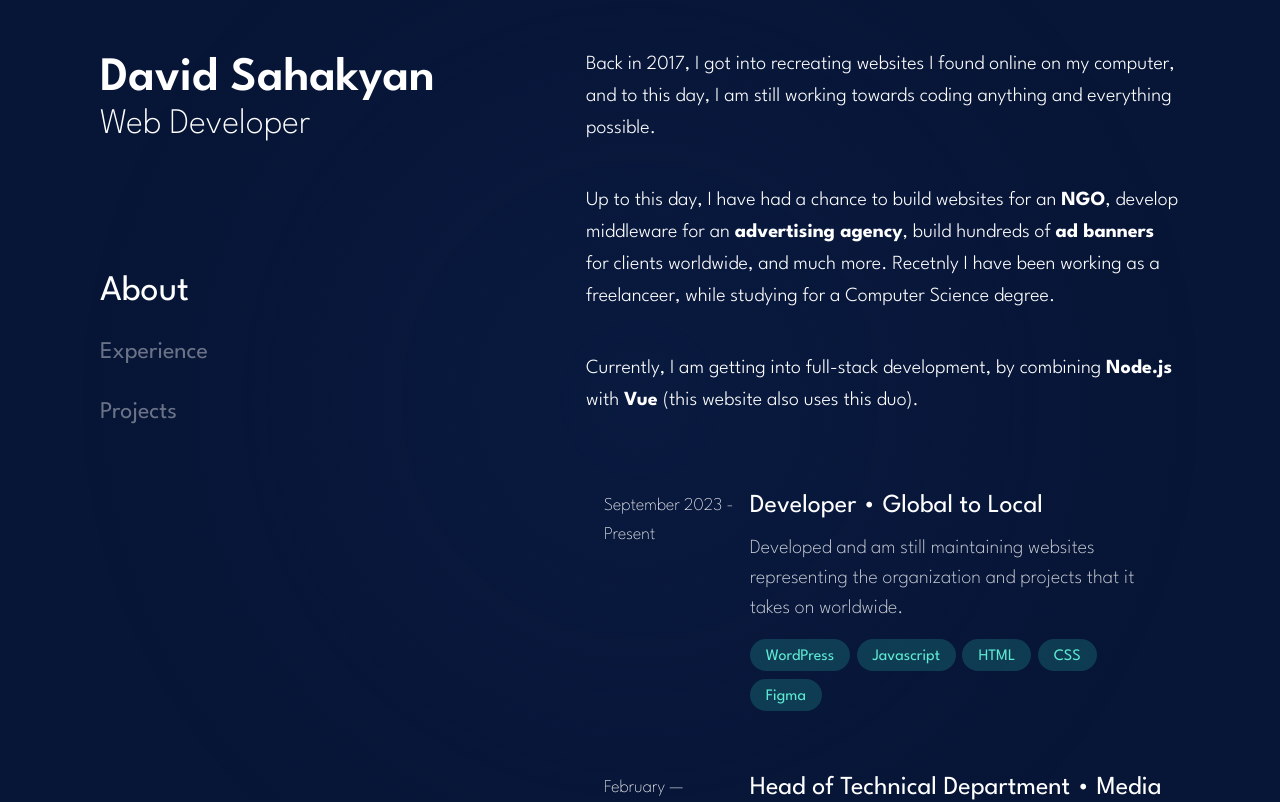
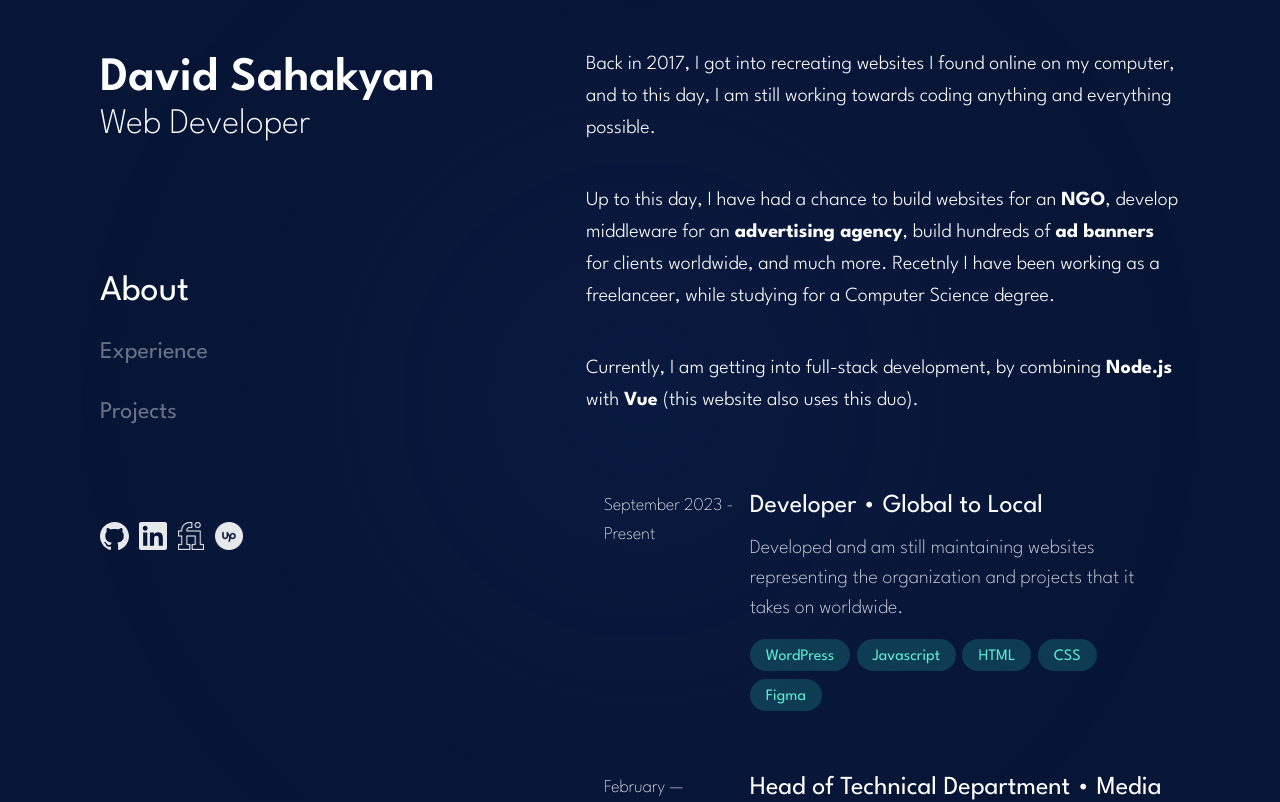
Before and after one commit to davsahakyan/davsahakyan.com, a Vue app: page / in a window 1280 px wide. Shown: the top 802 px of the page. Built offline with nearby package versions, Linux system fonts and the light colour scheme.

Commit message:
Added social icons to LeftSidebar, fixed Projects button color and hover

```diff
--- a/src/components/LeftSidebar.vue
+++ b/src/components/LeftSidebar.vue
@@ -1,5 +1,10 @@
 <script setup>
 import { onMounted, ref } from 'vue';
+
+import GithubIcon from '../assets/Github.svg';
+import LinkedInIcon from '../assets/LinkedIn.svg';
+import FiverrIcon from '../assets/Fiverr.svg';
+import UpworkIcon from '../assets/Upwork.svg';
 
 const list = ref([
   {
@@ -18,6 +23,29 @@ const list = ref([
     active: false
   }
 ]);
+
+const socials = ref([
+  {
+    "image": GithubIcon,
+    "alt": "Github",
+    "url": "https://github.com/davsahakyan"
+  },
+  {
+    "image": LinkedInIcon,
+    "alt": "LinkedIn",
+    "url": "https://www.linkedin.com/in/dav-sahakyan/"
+  },
+  {
+    "image": FiverrIcon,
+    "alt": "Fiverr",
+    "url": "https://www.fiverr.com/davsahakyann",
+  },
+  {
+    "image": UpworkIcon,
+    "alt": "Upwork",
+    "url": "https://www.upwork.com/freelancers/~01df82f3d99133d553",
+  }
+])
 
 const listRefs = ref([]);
 
@@ -51,13 +79,14 @@ onMounted(() => {
         </li>
       </ul>
     </nav>
+  </div>
 
-  </div>
   <div id="socials">
-    <div class="social"></div>
-    <div class="social"></div>
-    <div class="social"></div>
-    <div class="social"></div>
+    <div class="social" v-for="(social, index) in socials" :key="index">
+      <a :href="social.url" target="_blank">
+        <img :src="social.image" :alt="social.alt">
+      </a>
+    </div>
   </div>
 </template>
 
@@ -109,4 +138,37 @@ ul#menu_list li.active a {
   color: var(--d-white);
   transition: .4 s ease;
 }
+
+#socials {
+  margin-top: 10vh;
+  width: max-content;
+
+}
+
+#socials:hover .social {
+  opacity: .4;
+}
+
+#socials .social {
+  height: 28px;
+  display: inline-block;
+  margin-right: .6em;
+  opacity: .9;
+  transition: .2s linear;
+}
+
+#socials .social:hover,
+#socials .social::selection {
+  opacity: 1;
+}
+
+.social a {
+  width: 100%;
+  height: 100%;
+}
+
+.social a img {
+  width: 100%;
+  height: 100%;
+}
 </style>
--- a/src/components/ProjectSection.vue
+++ b/src/components/ProjectSection.vue
@@ -23,7 +23,7 @@ import ma_ma from '../assets/ma_ma.jpg';
             </template>
         </ProjectSingle>
 
-        <ProjectSingle :image-url='edujustice' image-alt='Edujusticeforum Website' button-color="7, 39, 115">
+        <ProjectSingle :image-url='edujustice' image-alt='Edujusticeforum Website' button-color="7, 39, 155">
             <template v-slot:name>
                 Edujusticeforum
             </template>
--- a/src/components/ProjectSingle.vue
+++ b/src/components/ProjectSingle.vue
@@ -94,18 +94,14 @@ defineProps({
     font-size: 16px;
     width: max-content;
     background-color: transparent;
-    backface-visibility: hidden;
-    -webkit-font-smoothing: subpixel-antialiased;
     cursor: pointer;
     box-shadow: 0px 0px 0 2px rgba(var(--action-button-color), .7);
-    transition: box-shadow .4s ease .2s, background-color .6s ease, transform .2s ease;
-    transform: translateZ(0) scale(1);
+    transition: box-shadow .4s ease .2s, background-color .6s ease;
 }
 
 .action-button:hover {
     background-color: rgba(var(--action-button-color), 1);
     box-shadow: 0px 0px 0 1px rgba(var(--action-button-color), .7);
-    transition: box-shadow .3s ease, background-color .7s ease, transform .2s ease ;
-    transform: translateZ(0) scale(1.04);
+    transition: box-shadow .3s ease, background-color .7s ease ;
 }
 </style>
```
Also changed, not shown: 1 other file (tests, documents, lock files or other folders).
